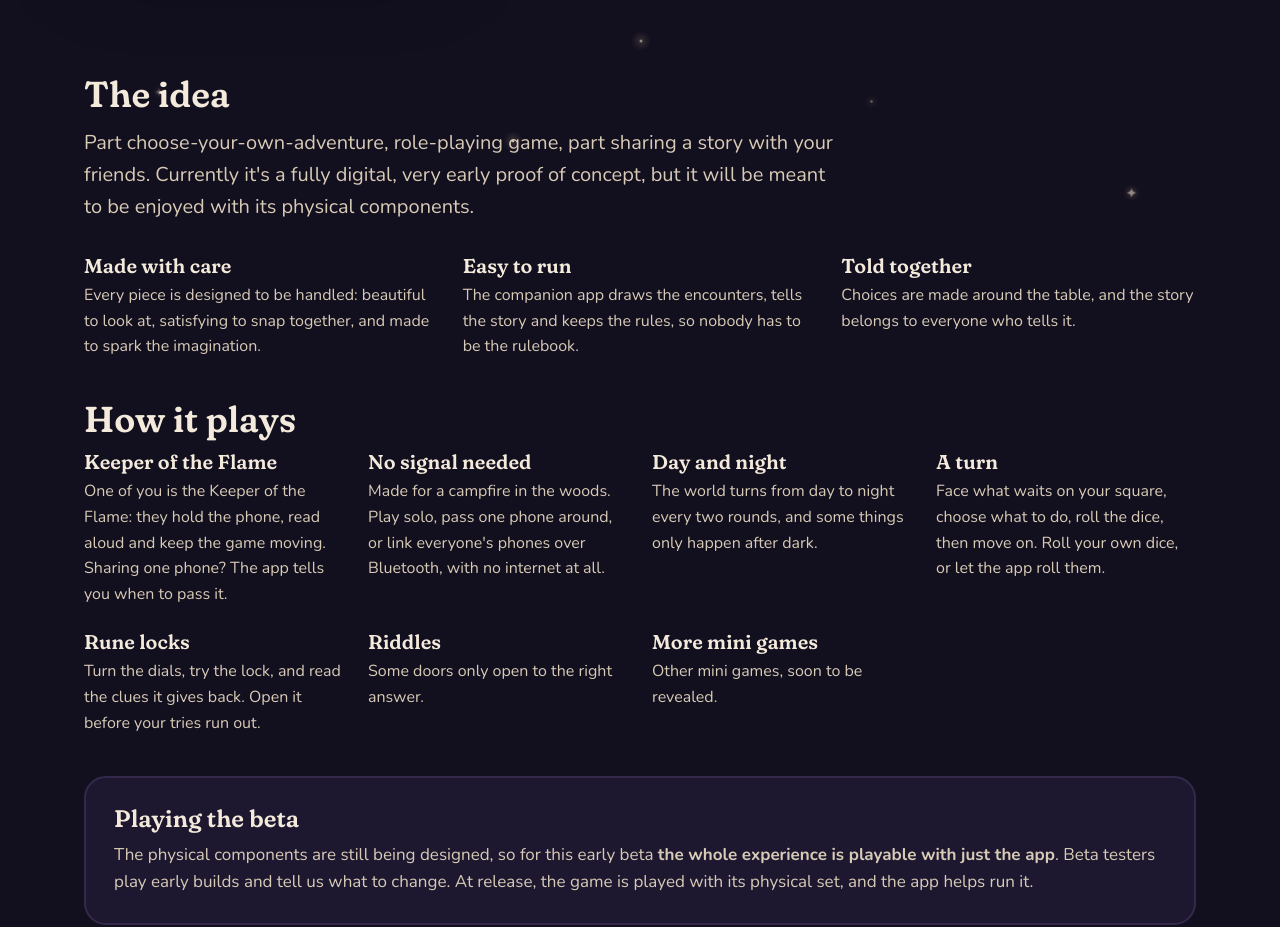
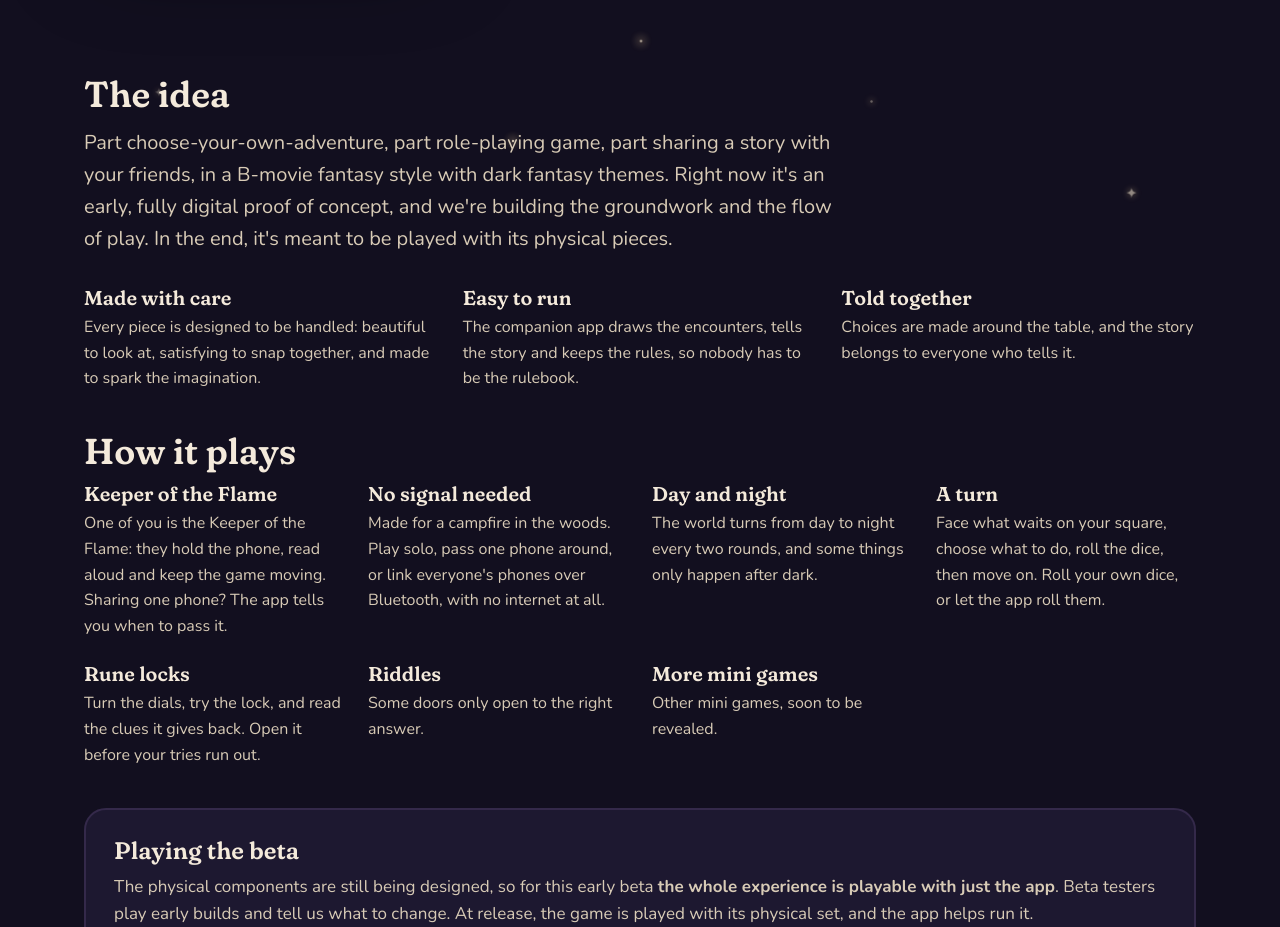
Before and after one commit to Creatio-Aura/creatio-aura.github.io, a plain HTML site: page site/ignis/index.html in a window 1280 px wide. Shown: the part 1380-2307 px from the top of the page. Drawn offline with Linux system fonts and the light colour scheme; a script that the page names is missing.

Commit message:
Ignis Aura: The idea, Andrew's final wording
Co-Authored-By: Claude Opus 5.5 <noreply@anthropic.com>

```diff
--- a/site/ignis/index.html
+++ b/site/ignis/index.html
@@ -82,7 +82,7 @@
 
     <section class="wrap idea">
       <h2 style="font-size: 36px; margin-bottom: 12px">The idea</h2>
-      <p class="lede">Part choose-your-own-adventure, role-playing game, part sharing a story with your friends. Currently it's a fully digital, very early proof of concept, but it will be meant to be enjoyed with its physical components.</p>
+      <p class="lede">Part choose-your-own-adventure, part role-playing game, part sharing a story with your friends, in a B-movie fantasy style with dark fantasy themes. Right now it's an early, fully digital proof of concept, and we're building the groundwork and the flow of play. In the end, it's meant to be played with its physical pieces.</p>
       <div class="features">
         <div><h3>Made with care</h3><p>Every piece is designed to be handled: beautiful to look at, satisfying to snap together, and made to spark the imagination.</p></div>
         <div><h3>Easy to run</h3><p>The companion app draws the encounters, tells the story and keeps the rules, so nobody has to be the rulebook.</p></div>
```
